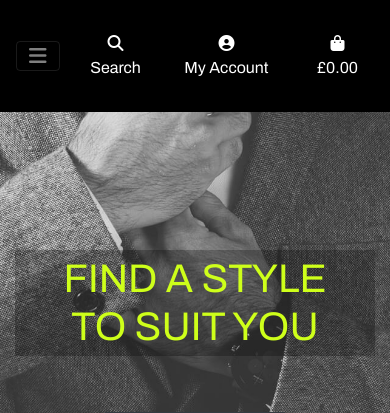
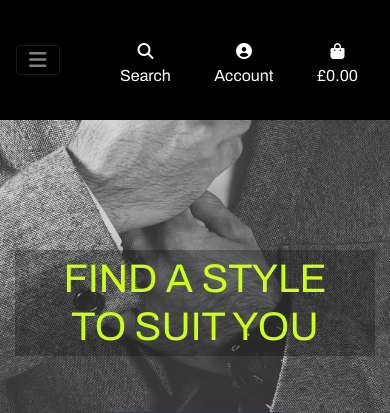
Before and after one commit to PaulFrankling/proper_clobber, a Django app: page / in a window 390 px wide. Shown: the top 413 px of the page. Run offline with Django 3.2, Linux system fonts and the light colour scheme; some libraries are stand-ins or nearby versions.

Commit message:
Still in the process of positioning navbar icons

```diff
--- a/static/css/base.css
+++ b/static/css/base.css
@@ -29,10 +29,6 @@ body {
 
 .account-link p i {
     color: #CEFF1A;
-    margin-left: 5px;
-}
-
-.shop-basket {
     margin-left: 5px;
 }
 
--- a/templates/base.html
+++ b/templates/base.html
@@ -109,7 +109,7 @@
             <div class="row bg-black">
                 <nav class="navbar navbar-expand-lg navbar-dark w-100">
                     <button class="navbar-toggler" type="button" data-toggle="collapse" data-target="#site-nav" aria-controls="site-nav" aria-expanded="false" aria-label="Toggle navigation">
-                        <i class="fas fa-bars"></i>
+                        <span><i class="fas fa-bars"></i></span>
                     </button>
                     {% include 'includes/mobile-top-header.html' %}
                     {% include 'includes/site-nav.html' %}
--- a/templates/includes/mobile-top-header.html
+++ b/templates/includes/mobile-top-header.html
@@ -1,9 +1,9 @@
 <ul class="list-inline">
     <li class="list-inline-item">
-        <a class="text-white nav-link pt-4 d-block d-lg-none" href="#" id="mobile-search" data-toggle="dropdown" aria-haspopup="true" aria-expanded="false">
+        <a class="text-white nav-link mt-4 d-block d-lg-none" href="#" id="mobile-search" data-toggle="dropdown" aria-haspopup="true" aria-expanded="false">
             <div class="text-center">
                 <div><i class="fas fa-search"></i></div>
-                <p class="my-0">Search</p>
+                <p class="my-0 mob-font-size">Search</p>
             </div>
         </a>
         <div class="dropdown-menu border-0 p-3 rounded-0 my-0 w-100" aria-labelledby="mobile-search">
@@ -24,9 +24,9 @@
     <li class="list-inline-item dropdown">
         <a href="#" class="nav-link text-white d-block d-lg-none" id="user-options" data-toggle="dropdown" aria-haspopup="true"
             aria-expanded="false">
-                <div class="text-center account-link">
+                <div class="text-center">
                     <div><i class="fas fa-user-circle"></i></div>
-                    <p class="my-0">My Account</p>
+                    <p class="my-0">Account</p>
                 </div>
             </a>
             <div class="dropdown-menu" aria-labelledby="user-options">
```
